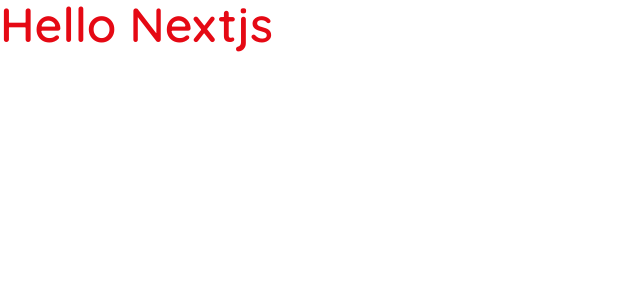
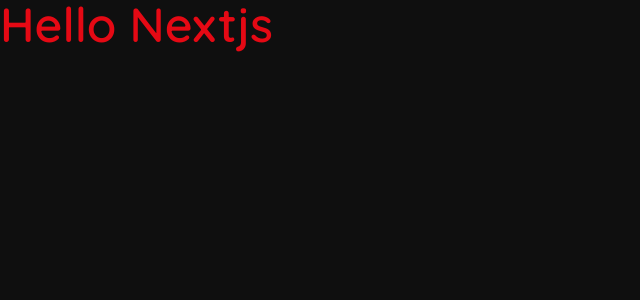
Before and after one commit to Dedenno17/movie-app-test, a Next.js app: page / in a window 1280 px wide. Shown: the top 300 px of the page, without its empty margins (0-640 px from the left). Built offline with nearby package versions, Linux system fonts and the light colour scheme.

Commit message:
membuat layout component

```diff
--- /dev/null
+++ b/src/components/Layout/index.tsx
@@ -0,0 +1,11 @@
+import React, { ReactNode } from 'react';
+
+interface Props {
+  children?: ReactNode;
+}
+
+const Layout: React.FC<Props> = ({ children }) => {
+  return <div className="w-full min-h-screen bg-primaryBlack">{children}</div>;
+};
+
+export default Layout;
--- a/src/pages/_app.tsx
+++ b/src/pages/_app.tsx
@@ -1,3 +1,4 @@
+import Layout from '@/components/Layout';
 import '@/styles/globals.css';
 import type { AppProps } from 'next/app';
 import { Quicksand } from 'next/font/google';
@@ -18,7 +19,9 @@
       `}</style>
 
       {/* App */}
-      <Component {...pageProps} />
+      <Layout>
+        <Component {...pageProps} />
+      </Layout>
     </>
   );
 }
```
